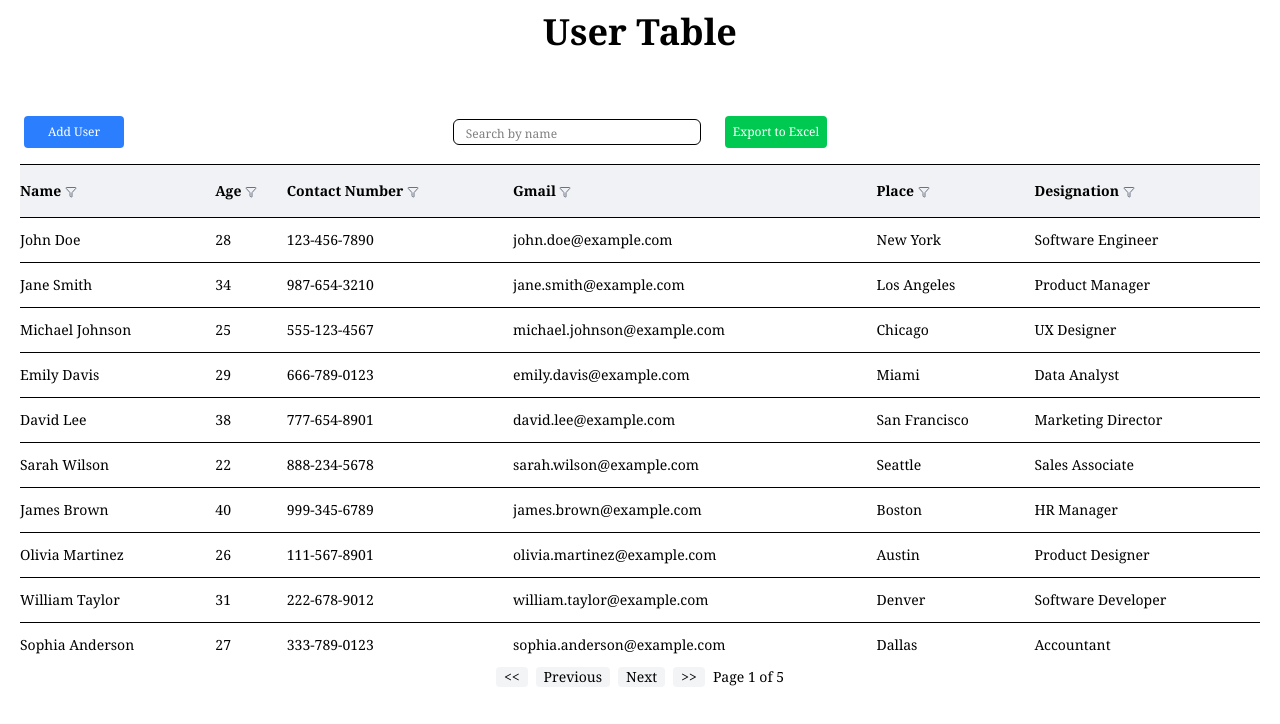
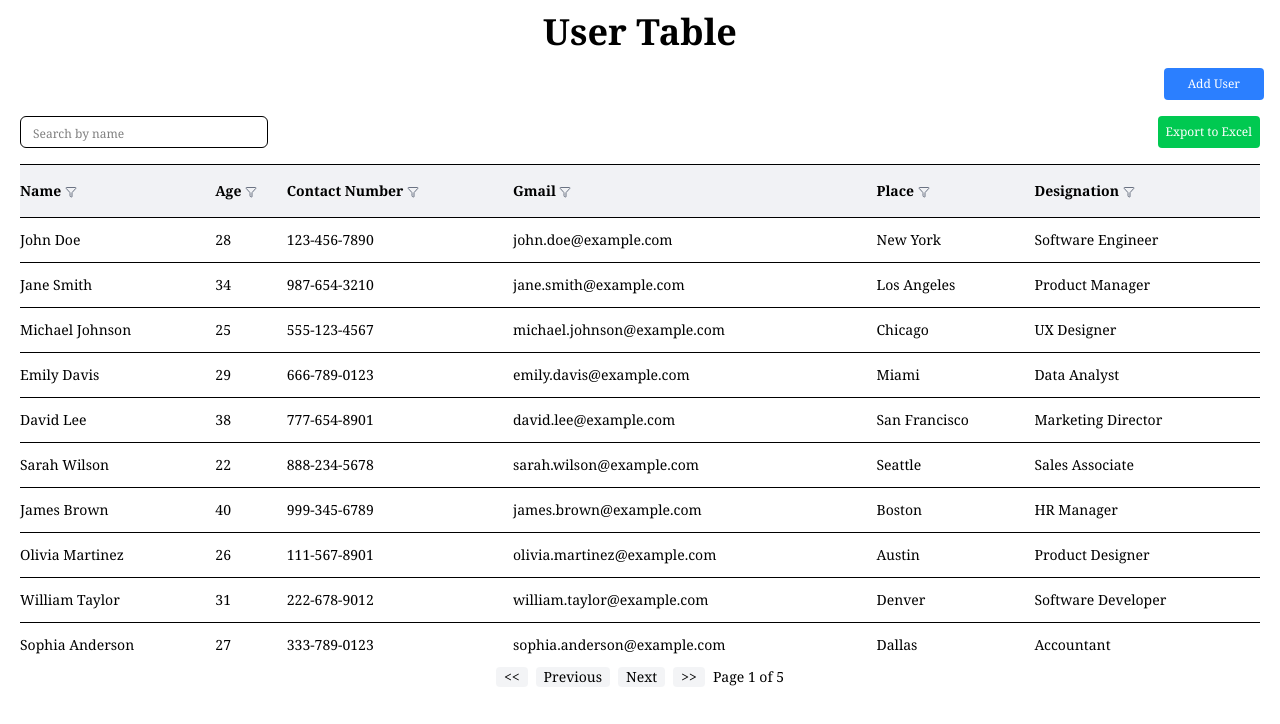
Before and after one commit to harsh-bhoir-01/actify, a React (Vite) app: page / in a window 1280 px wide. Shown: the top 724 px of the page. Built offline with nearby package versions, Linux system fonts and the light colour scheme.

Commit message:
ui fixed

```diff
--- a/src/App.jsx
+++ b/src/App.jsx
@@ -5,7 +5,7 @@ import UserForm from "./components/UserForm";
 
 const App = () => {
   return (
-    <div className=" w-full h-full  ">
+    <div className=" min-w-min h-full  ">
       <h1 className=" text-center font-serif my-3 text-4xl font-bold">
         User Table
       </h1>
--- a/src/components/Table.jsx
+++ b/src/components/Table.jsx
@@ -84,7 +84,7 @@ const Table = React.memo(() => {
   return (
     <div className="font-serif px-5 pb-5 ">
       {/* Global Filter */}
-      <div className=" flex flex-wrap justify-center items-center space-x-6 my-4">
+      <div className=" flex flex-wrap justify-between space-x-6 my-4">
         <input
           type="text"
           value={globalFilter}
--- a/src/components/UserForm.jsx
+++ b/src/components/UserForm.jsx
@@ -42,14 +42,17 @@ const UserForm = React.memo(() => {
   );
 
   return (
-    <div className=" font-serif w-md ml-6 my-4 md:relative top-12 ">
+    <div className=" w-full flex md:justify-end justify-center  my-4 ">
+      <div className="font-serif  max-w-md px-4  ">
         {/* Button to show the form */}
+        <div className="flex flex-wrap justify-center">
           <button
             onClick={() => setIsFormVisible(!isFormVisible)}
             className=" p-2 bg-blue-500 text-white rounded px-6 text-xs cursor-pointer "
           >
             Add User
           </button>
+        </div>
 
         {/* Conditionally render the form */}
         {isFormVisible && (
@@ -168,15 +171,18 @@ const UserForm = React.memo(() => {
               </div>
 
               {/* Submit Button */}
+              <div className="flex flex-wrap justify-center">
                 <button
                   type="submit"
-              className="mt-4 p-2 bg-blue-500 text-white rounded text-sm cursor-pointer"
+                  className=" mt-4 p-2 bg-blue-500 text-white rounded text-sm cursor-pointer"
                 >
                   Submit
                 </button>
+              </div>
             </form>
           </div>
         )}
+      </div>
     </div>
   );
 });
```
Lines whose indentation alone changed are shown as unchanged.
